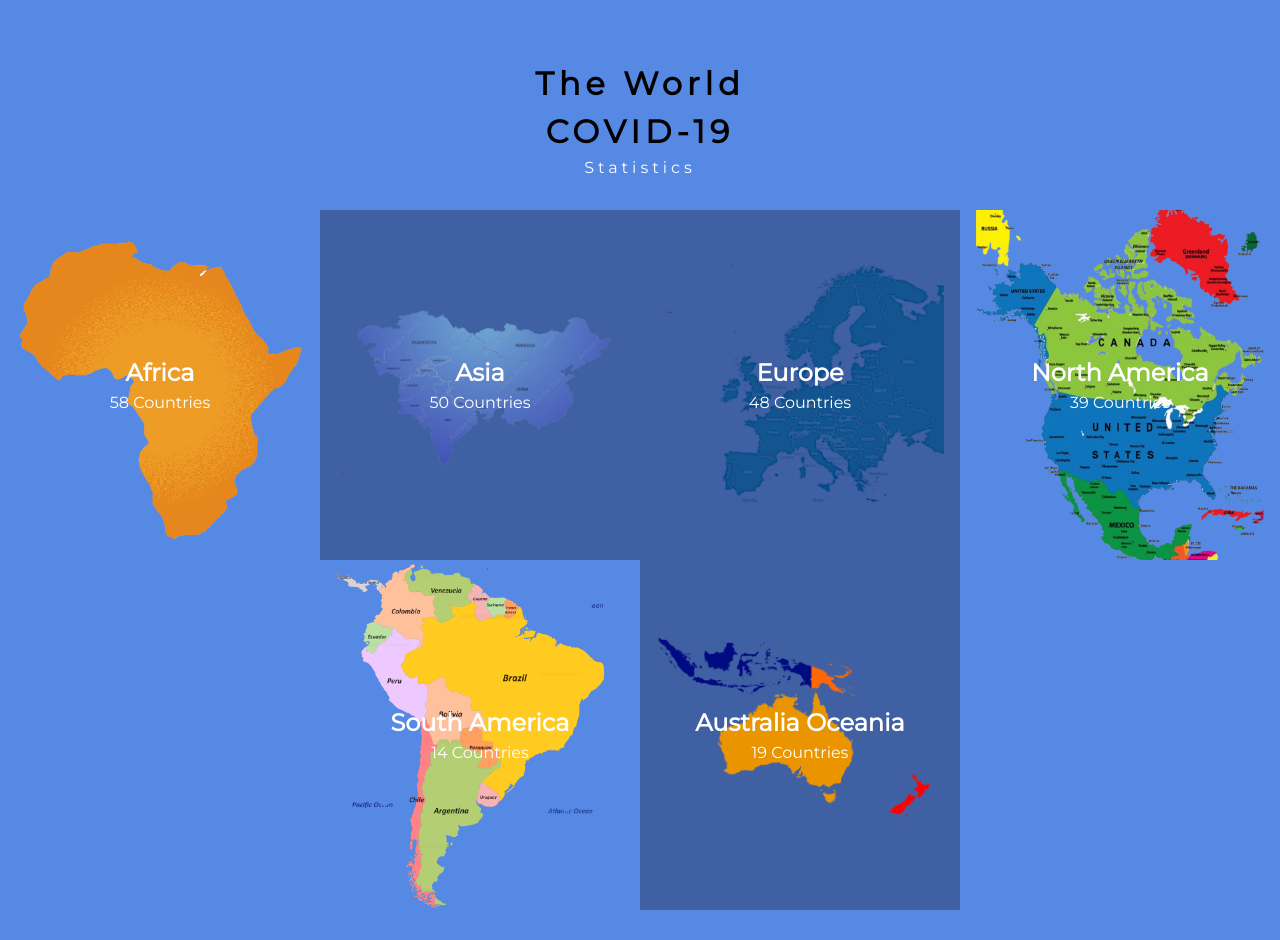
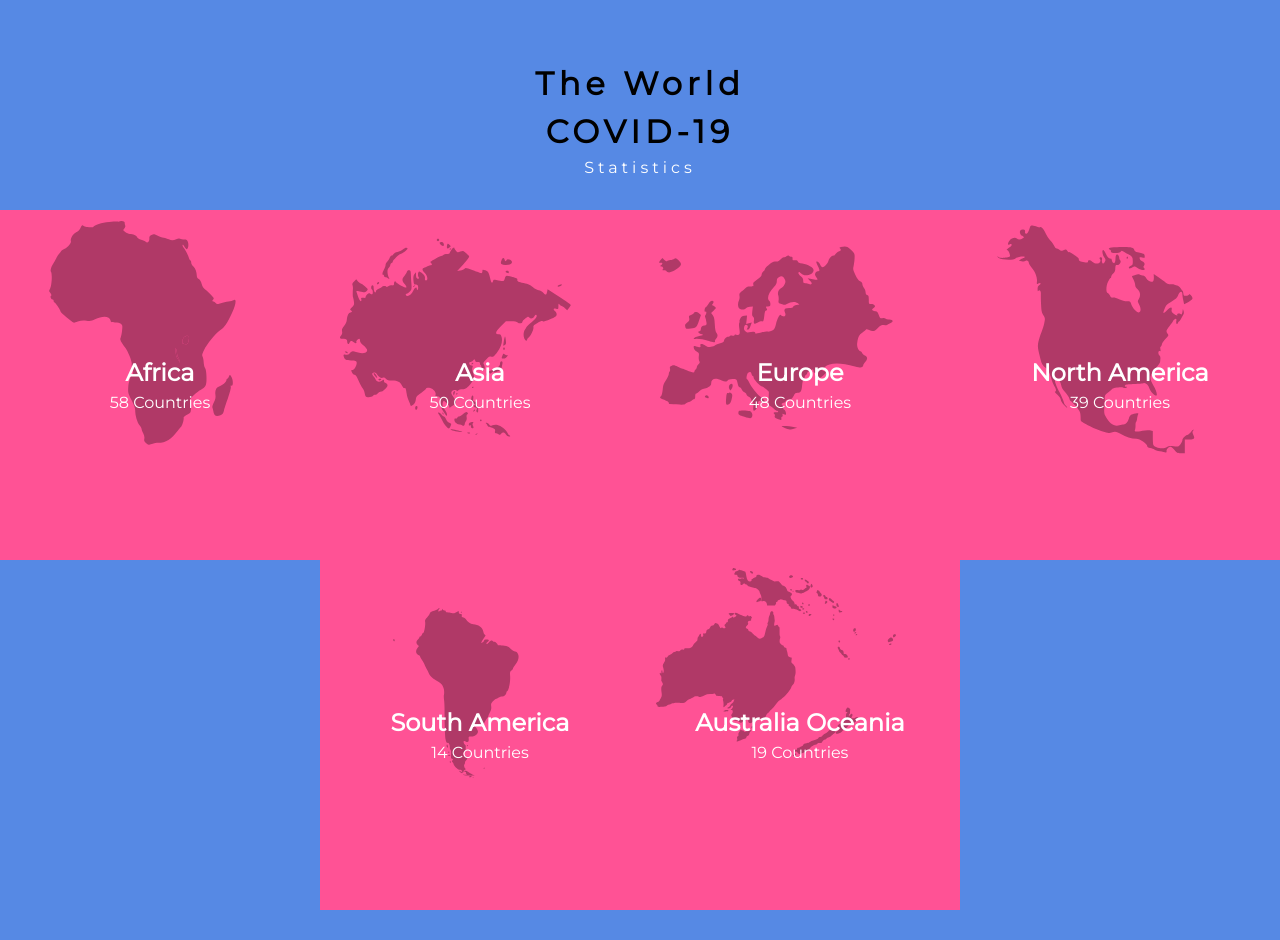
Before and after one commit to abdulhamiid/covid-tracker, a React (Create React App) app: page / in a window 1280 px wide. Built offline with nearby package versions, Linux system fonts and the light colour scheme; no server answers.

Commit message:
Add background images to page

```diff
--- a/src/index.css
+++ b/src/index.css
@@ -33,7 +33,7 @@ body {
 }
 
 #root {
-  margin-top: 25px;
+  margin-top: 5px;
 }
 
 a {
@@ -122,10 +122,13 @@ code {
 
 .box {
   width: 100%;
+  display: flex;
+  flex-direction: column;
   height: 100%;
   background-repeat: no-repeat;
-  background-size: 90%;
-  background-position: center center;
+  background-size: calc(75%);
+  background-color: #ff5295;;
+  background-position: 16px 8px;
 }
 
 .dataPage {
@@ -138,27 +141,27 @@ code {
 }
 
 .africa {
-  background-image: url(../src/components/img/africa.png);
+  background-image: url(../public/images/africa.svg);
 }
 
 .asia {
-  background-image: url(../src/components/img/asia.png);
+  background-image: url(../public/images/asia.svg);
 }
 
 .europe {
-  background-image: url(../src/components/img/europe.png);
+  background-image: url(../public/images/europe.svg);
 }
 
 .north-america {
-  background-image: url(../src/components/img/northAmerica.png);
+  background-image: url(../public/images/north_america.svg);
 }
 
 .south-america {
-  background-image: url(../src/components/img/southAmerica.png);
+  background-image: url(../public/images/south_america.svg);
 }
 
 .australia-oceania {
-  background-image: url(../src/components/img/australia.png);
+  background-image: url(../public/images/australia-oceania.svg);
 }
 
 .overlay {
@@ -209,9 +212,9 @@ code {
   padding: 5px 20px;
   border: none;
   font-size: 16px;
-  position: relative;
+  position: fixed;
   width: 55%;
-  top: -16px;
+  top: 9px;
   transform: translate(50%);
   border-radius: 6px;
 }
```
